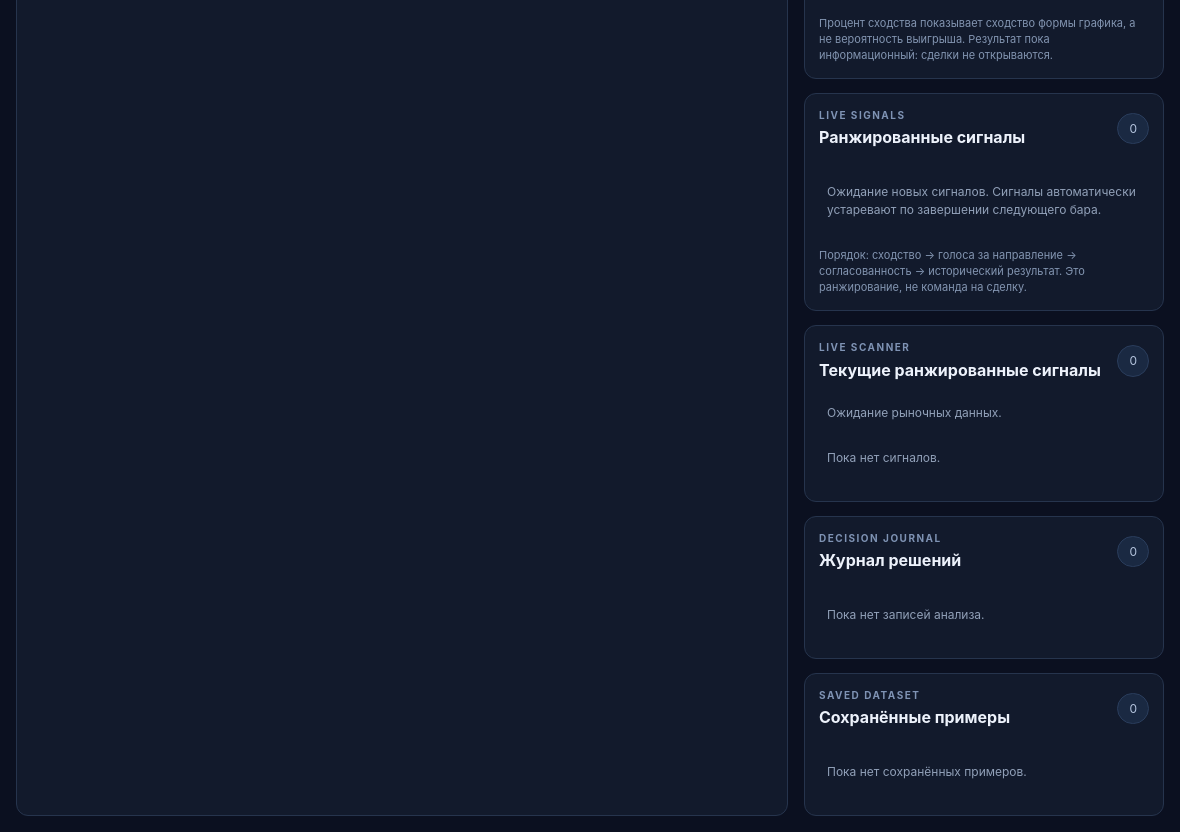
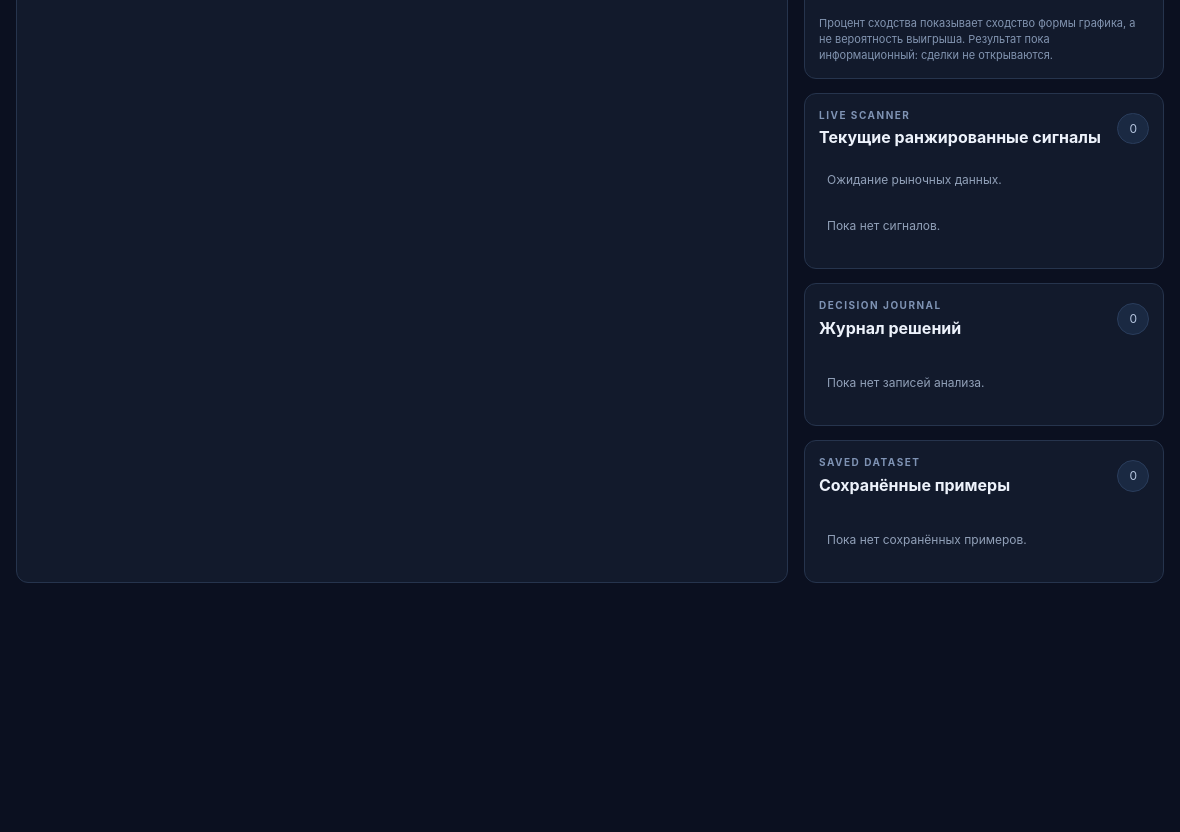
Before and after one commit to Maestro-777/pocket-option-app, an Electron app: page renderer/labeler.html in a window 1180 px wide. Shown: the part 1254-2086 px from the top of the page. After the commit the page ends 1853 px from the top, so only its background shows below. Drawn offline with Linux system fonts and the light colour scheme; no server answers.

Commit message:
Remove duplicate live signal panel

```diff
--- a/renderer/labeler.html
+++ b/renderer/labeler.html
@@ -86,11 +86,6 @@
       <p class="form-footnote">Процент сходства показывает сходство формы графика, а не вероятность выигрыша. Результат пока информационный: сделки не открываются.</p>
     </section>
     <section class="analysis-panel">
-      <div class="panel-title"><div><p class="eyebrow">LIVE SIGNALS</p><h2>Ранжированные сигналы</h2></div><span id="ranked-count" class="counter">0</span></div>
-      <div id="ranked-signals" class="decision-journal"><p class="empty">Ожидание новых сигналов. Сигналы автоматически устаревают по завершении следующего бара.</p></div>
-      <p class="form-footnote">Порядок: сходство → голоса за направление → согласованность → исторический результат. Это ранжирование, не команда на сделку.</p>
-    </section>
-    <section class="analysis-panel">
       <div class="panel-title"><div><p class="eyebrow">LIVE SCANNER</p><h2>Текущие ранжированные сигналы</h2></div><span id="live-signal-count" class="counter">0</span></div>
       <div id="live-scanner-status" class="empty">Ожидание рыночных данных.</div>
       <div id="live-signals" class="live-signals"><p class="empty">Пока нет сигналов.</p></div>
```
